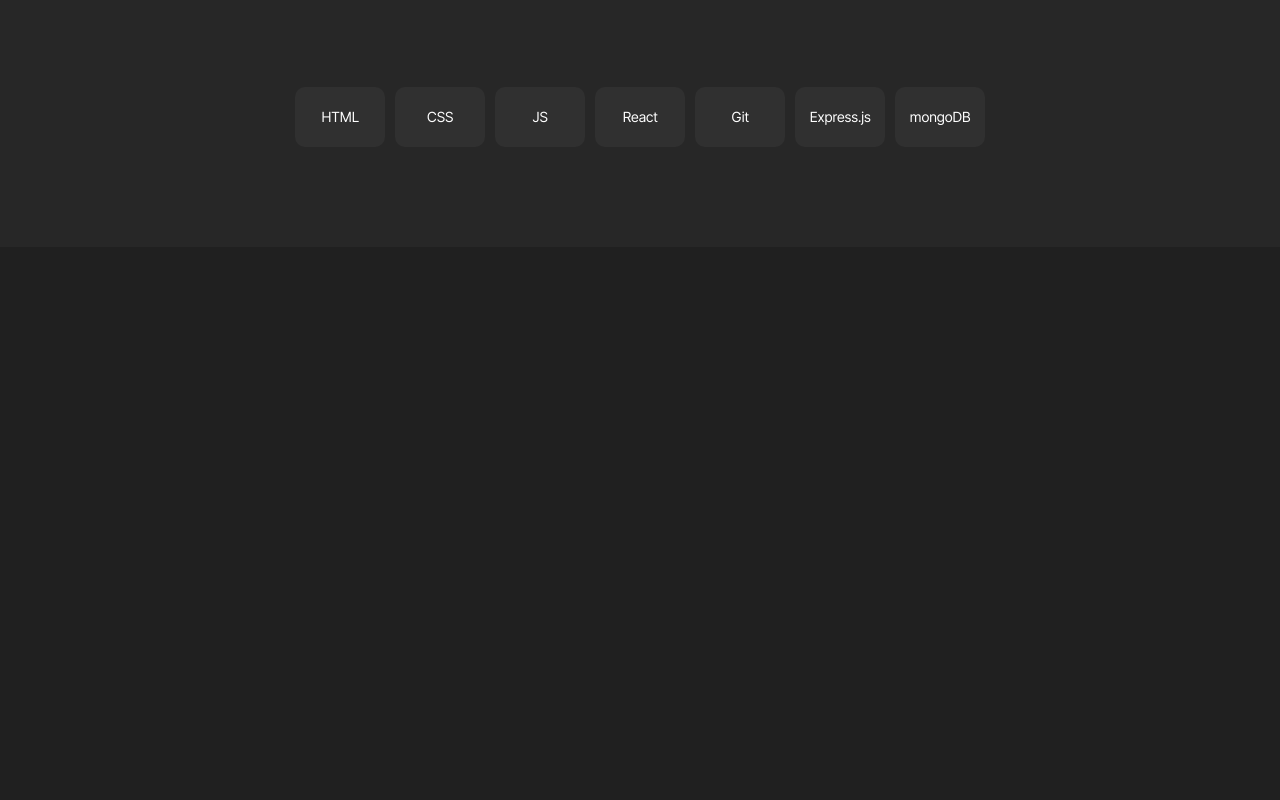
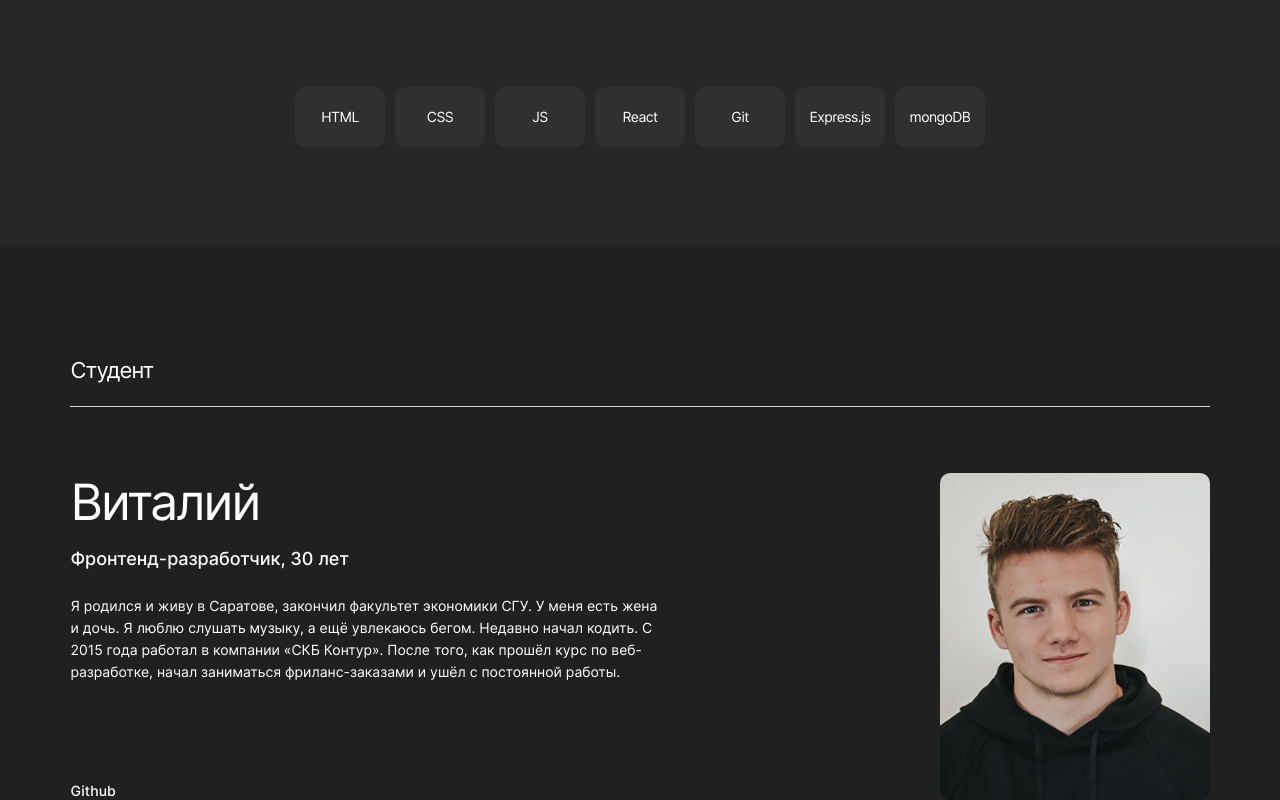
Before and after one commit to tatsenko-m/movies-explorer-frontend, a React (Create React App) app: page / in a window 1280 px wide. Shown: the part 1631-2431 px from the top of the page. Before the commit the page ends 1878 px from the top, so only its background shows below. Built offline with nearby package versions, Linux system fonts and the light colour scheme.

Commit message:
feat: сверстать AboutMe для десктопа

```diff
--- a/src/components/AboutMe/AboutMe.css
+++ b/src/components/AboutMe/AboutMe.css
@@ -1,13 +1,31 @@
 .about-me {
+  width: 89vw;
+  max-width: 1140px;
   display: flex;
-  flex-direction: row-reverse;
-  width: 89vw;
-  max-width: calc(1280px - (70px * 2));
+  flex-direction: column;
+  box-sizing: border-box;
   margin: 0 auto;
-  column-gap: 270px;
+  padding: 110px 0 0;
 }
 
 .about-me__profile {
+  display: flex;
+  flex-direction: row-reverse;
+  margin: 0 auto;
+  padding: 66px 0 0;
+  column-gap: 270px;
+  box-sizing: border-box;
+}
+
+.about-me__photo {
+  width: 270px;
+  height: 327px;
+  object-fit: cover;
+  object-position: center center;
+  border-radius: 10px;
+}
+
+.about-me__text {
   display: flex;
   flex-direction: column;
   align-items: flex-start;
@@ -16,4 +34,48 @@
   color: #ffffff;
   -webkit-font-smoothing: antialiased;
   -moz-osx-font-smoothing: grayscale;
+  margin: 0;
 }
+
+.about-me__name {
+  font-size: 50px;
+  font-weight: 400;
+  line-height: 58px;
+  letter-spacing: -2px;
+  margin: 0 0 18px;
+  padding: 0;
+}
+
+.about-me__caption {
+  font-size: 18px;
+  font-weight: 500;
+  line-height: 20px;
+  margin: 0 0 26px;
+  padding: 0;
+}
+
+.about-me__bio {
+  font-size: 14px;
+  font-weight: 400;
+  line-height: 22px;
+  margin: 0 0 99px;
+  padding: 0;
+}
+
+.about-me__social-link {
+  color: #fff;
+  font-family: "Inter", "Arial", sans-serif;
+  font-size: 14px;
+  font-style: normal;
+  font-weight: 500;
+  line-height: normal;
+  -webkit-font-smoothing: antialiased;
+  -moz-osx-font-smoothing: grayscale;
+  text-decoration: none;
+  opacity: 1;
+  transition: opacity 1s;
+}
+
+.about-me__social-link:hover {
+  opacity: 0.7;
+}
--- a/src/components/Main/Main.js
+++ b/src/components/Main/Main.js
@@ -3,6 +3,7 @@
 import Promo from '../Promo/Promo';
 import AboutProject from '../AboutProject/AboutProject';
 import Techs from '../Techs/Techs';
+import AboutMe from '../AboutMe/AboutMe';
 
 const Main = () => {
   return (
@@ -10,6 +11,7 @@
       <Promo />
       <AboutProject />
       <Techs />
+      <AboutMe />
     </>
   );
 };
--- a/src/index.css
+++ b/src/index.css
@@ -9,6 +9,7 @@
 @import url(./components/LandingHeading/LandingHeading.css);
 @import url(./components/AboutProject/AboutProject.css);
 @import url(./components/Techs/Techs.css);
+@import url(./components/AboutMe/AboutMe.css);
 
 body {
   background-color: #202020;
```
